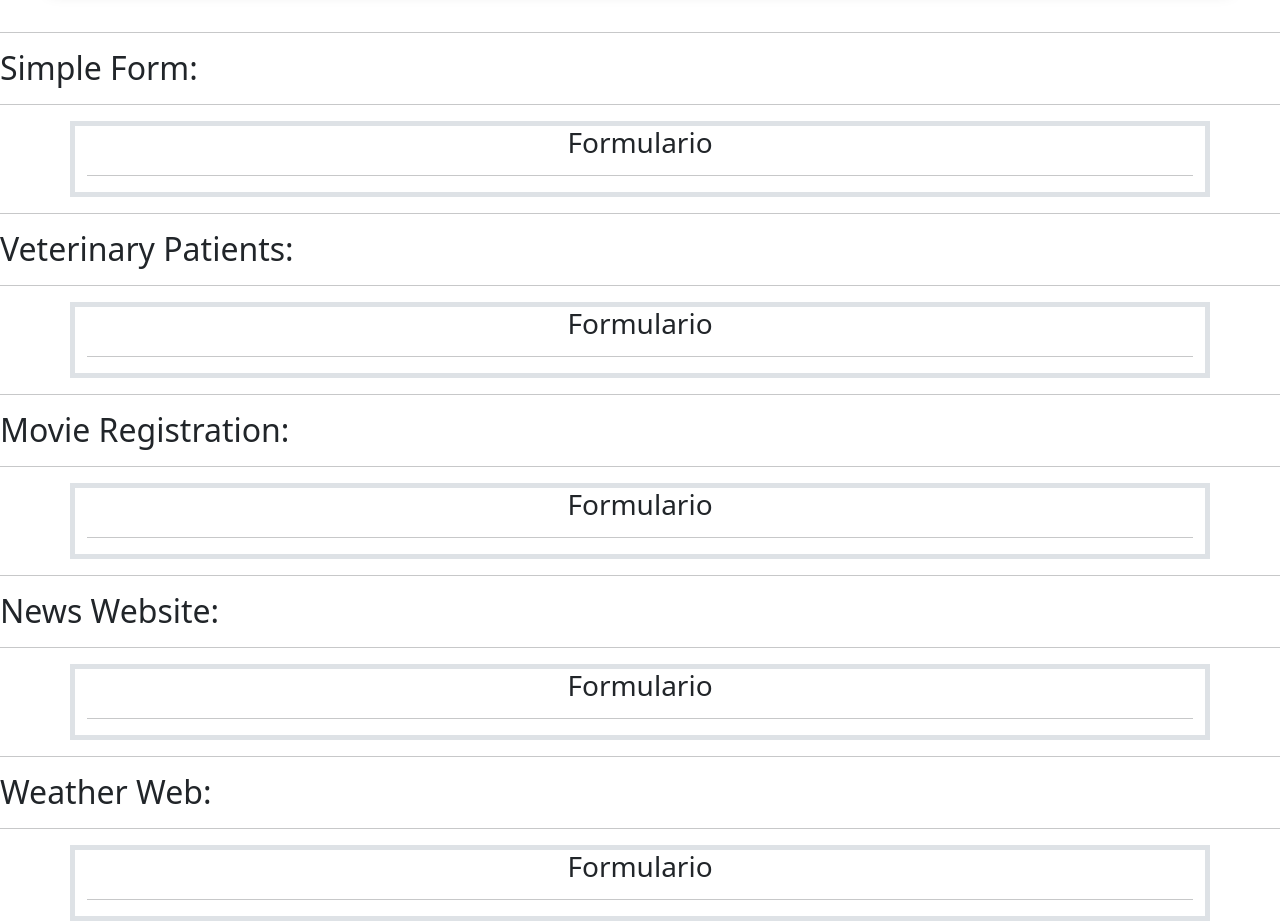
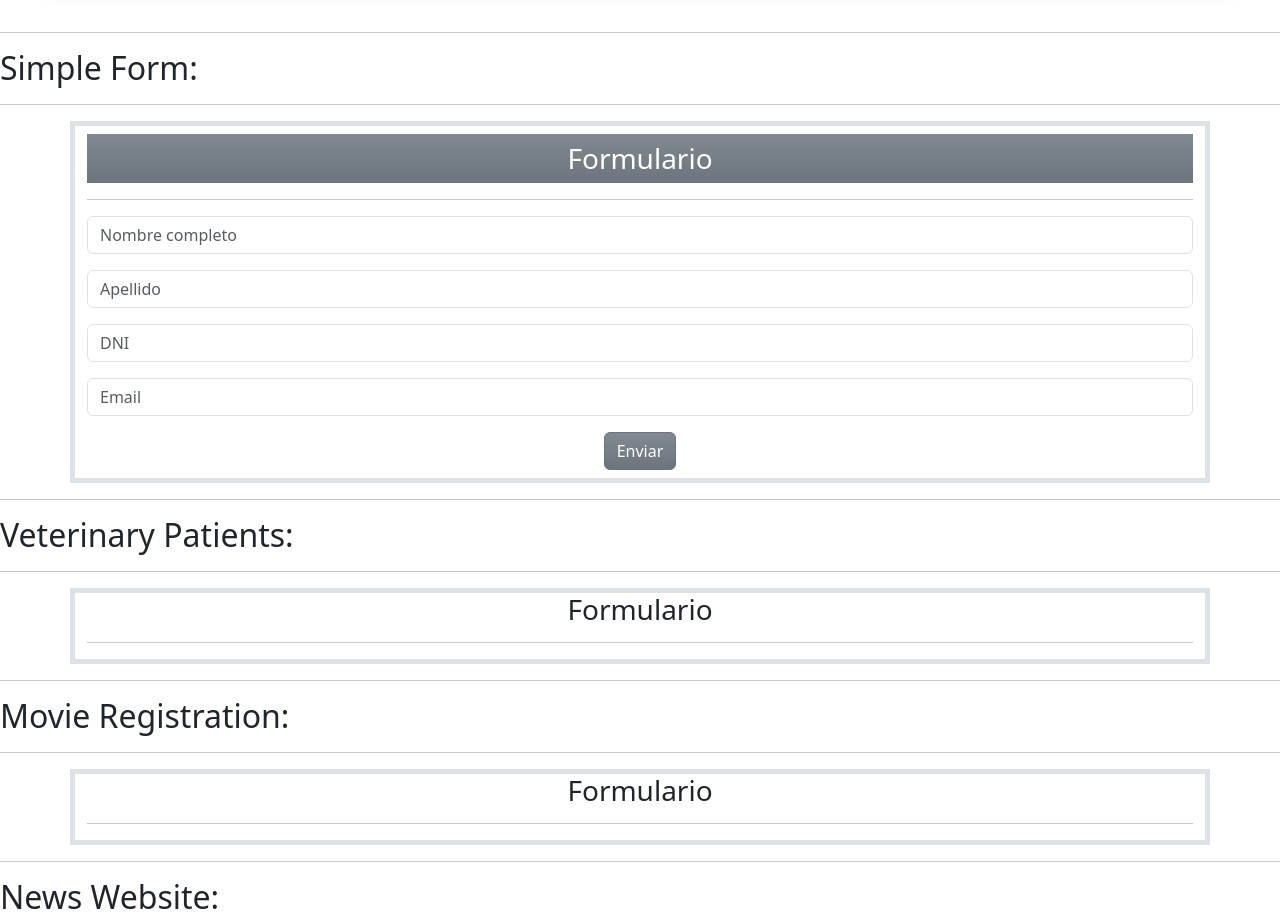
Before and after one commit to GustavoEAybar/Practico_01_ReactRCS, a React (Vite) app: page / in a window 1280 px wide. Shown: the part 4460-5383 px from the top of the page. Built offline with nearby package versions, Linux system fonts and the light colour scheme.

Commit message:
complete item 8

```diff
--- /dev/null
+++ b/src/components/SimpleForm/FormData.jsx
@@ -0,0 +1,70 @@
+import { useState } from 'react';
+import { Form, Button } from 'react-bootstrap';
+import Swal from 'sweetalert2'
+
+
+const FormData = () => {
+  // const [data, setData] = useState({nombre: '', apellido: '',dni: 0, email: '',},);
+  const [nombre, setNombre] = useState('');
+  const [apellido, setApellido] = useState('');
+  const [dni, setDni] = useState(0);
+  const [email, setEmail] = useState('');
+
+  const handleSubmit = (e) => {
+    e.preventDefault();
+
+    if (nombre?.trim() && apellido?.trim() && dni && email?.trim()) {
+      Swal.fire({
+        title: 'Seguro desea enviar el formulario?',
+        showDenyButton: true,
+        confirmButtonText: 'Enviar',
+        denyButtonText: `Cancelar`,
+      }).then((result) => {
+        if (result.isConfirmed) {
+          Swal.fire('Enviado!', '', 'success')
+        } else if (result.isDenied) {
+          Swal.fire('Envio cancelado', '', 'info')
+        }
+      })
+    }else{
+      Swal.fire({
+        icon: 'error',
+        title: 'Oops...',
+        text: 'Debe completar todos los campos con datos validos',
+        footer: '<a href="">Why do I have this issue?</a>'
+      })
+    }
+    setNombre('')
+    setApellido('')
+    setDni(0)
+    setEmail('')
+  };
+
+  return (
+    <div className='text-center'>
+      <Form onSubmit={handleSubmit}>
+        <Form.Group className="mb-3" controlId="formBasicEmail">
+          <Form.Control type="text" placeholder="Nombre completo" maxLength={20} minLength={3} required onChange={(e)=> setNombre(e.target.value)} value={nombre}/>
+        </Form.Group>
+
+        <Form.Group className="mb-3" controlId="formBasicPassword">
+          <Form.Control type="text" placeholder="Apellido" maxLength={20} minLength={4} required onChange={(e)=> setApellido(e.target.value)} value={apellido}/>
+        </Form.Group>
+
+        <Form.Group className="mb-3" controlId="formBasicPassword">
+          <Form.Control type="number" placeholder="DNI" maxLength={8} minLength={7} required onChange={(e)=> setDni(e.target.value)} value={undefined}/>
+        </Form.Group>
+
+        <Form.Group className="mb-3" controlId="formBasicPassword">
+          <Form.Control type="email" placeholder="Email" maxLength={25} minLength={12} required onChange={(e)=> setEmail(e.target.value)} value={email}/>
+        </Form.Group>
+
+        <Button type="submit" variant="secondary" className='bg-gradient mb-2'>
+          Enviar
+        </Button>
+      </Form>
+    </div>
+  );
+};
+
+export default FormData;
--- a/src/components/SimpleForm/SimpleForm.jsx
+++ b/src/components/SimpleForm/SimpleForm.jsx
@@ -1,3 +1,5 @@
+import FormData from "./FormData";
+
 const SimpleForm = () => {
   return (
     <div className="mb-2">
@@ -7,9 +9,11 @@ const SimpleForm = () => {
       <section className="container">
         <article className="row">
           <div className="col-12 border border-5">
-                        <h3 className="text-center">Formulario</h3>
+            <h3 className="bg-secondary bg-gradient text-center text-white w-100 h-auto p-2 mt-2">
+              Formulario
+            </h3>
             <hr />
-
+            <FormData />
           </div>
         </article>
       </section>
```
Lines whose indentation alone changed are shown as unchanged.
